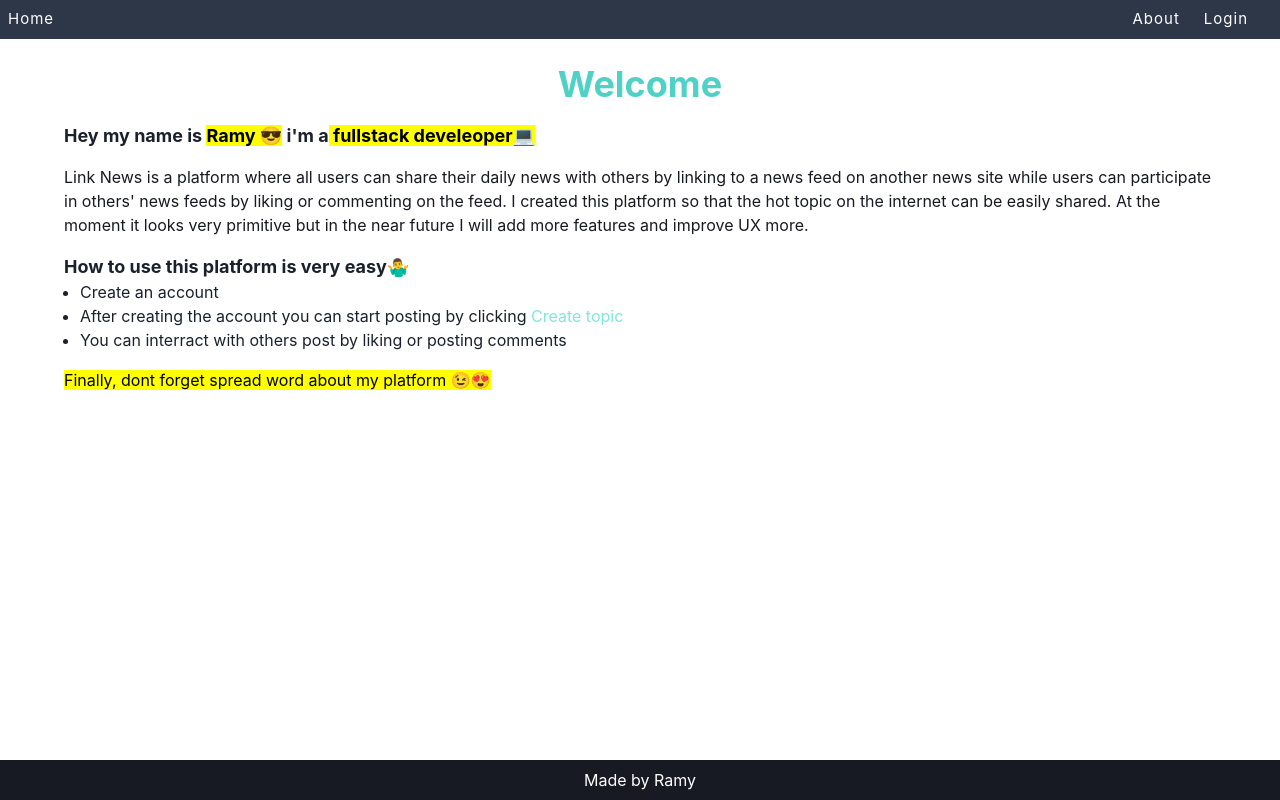
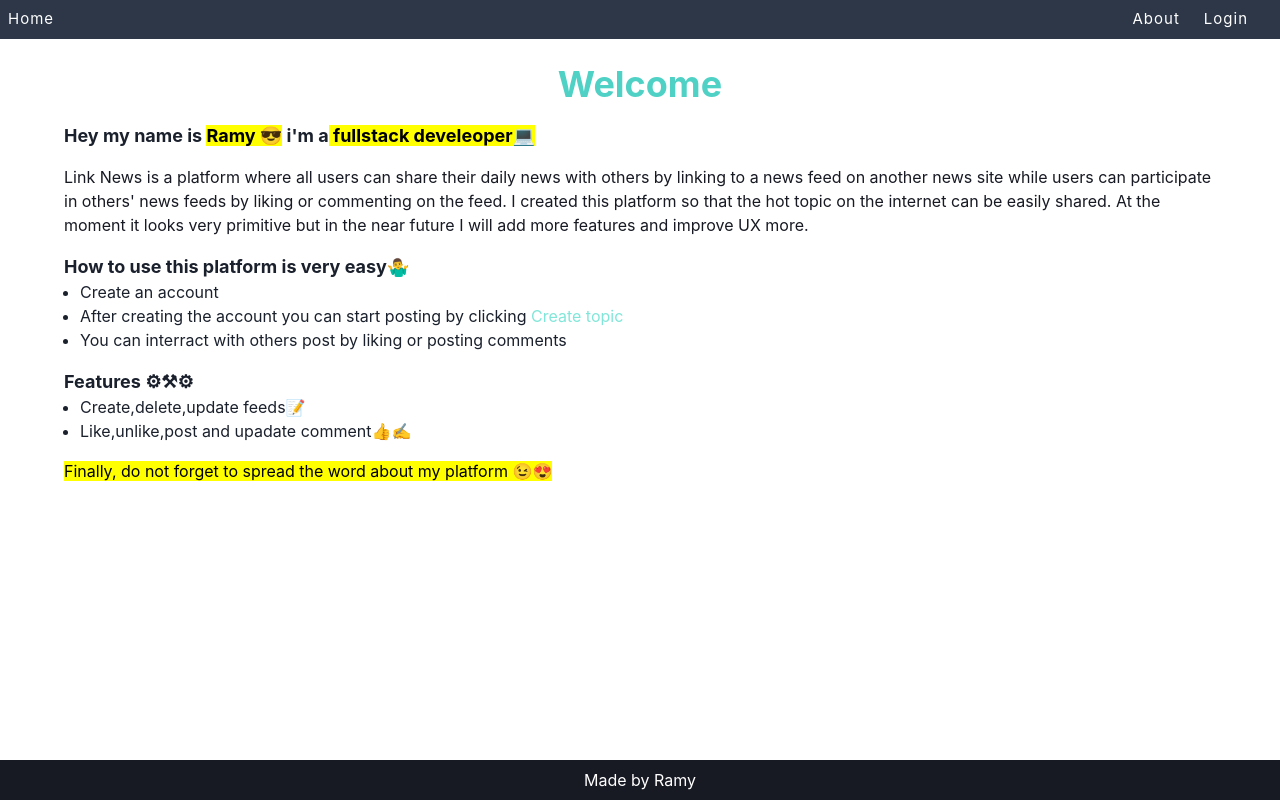
Before and after one commit to ramyNiranjan/Link_News_Firebase, a React (Create React App) app: page /about in a window 1280 px wide. Built offline with nearby package versions, Linux system fonts and the light colour scheme; no server answers.

Commit message:
Upadate about page

```diff
--- a/src/components/About.jsx
+++ b/src/components/About.jsx
@@ -6,7 +6,7 @@ import Layout from "./layout/Layout";
 export default function About() {
   return (
     <Layout>
-      <Box p="6" size="3xl">
+      <Box p="6" size="3xl" letterSpacing="1">
         <Heading as="h1" color="teal.300" align="center" mb="4">
           Welcome
         </Heading>
@@ -22,7 +22,7 @@ export default function About() {
           can be easily shared. At the moment it looks very primitive but in the
           near future I will add more features and improve UX more.
         </Box>
-        <Box>
+        <Box mb="4">
           <Text fontWeight="bold" fontSize="lg">
             How to use this platform is very easy🤷‍♂️
           </Text>
@@ -43,9 +43,18 @@ export default function About() {
             </ListItem>
           </UnorderedList>
         </Box>
+        <Box>
+          <Text fontWeight="bold" fontSize="lg">
+            Features ⚙⚒⚙
+          </Text>
+          <UnorderedList>
+            <ListItem>Create,delete,update feeds📝</ListItem>
+            <ListItem>Like,unlike,post and upadate comment👍✍</ListItem>
+          </UnorderedList>
+        </Box>
         <Box mt="4">
           <Text as="mark">
-            Finally, dont forget spread word about my platform 😉😍
+            Finally, do not forget to spread the word about my platform 😉😍
           </Text>
         </Box>
       </Box>
```
Also changed, not shown: 1 other file (tests, documents, lock files or other folders).
